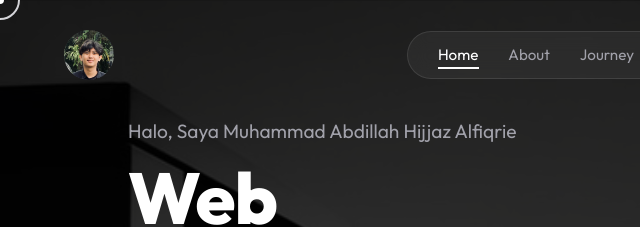
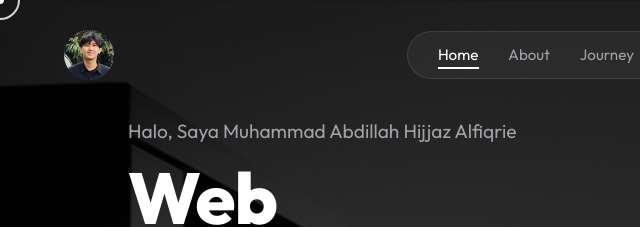
Before and after one commit to hijjazkuykuy-devprob/portfolio-magang, a website built with Vite: page index.html in a window 1280 px wide. Shown: the top 227 px of the page, 0-640 px from the left. Built offline with nearby package versions, Linux system fonts and the light colour scheme.

Commit message:
style: tweak logo-pill object-position

```diff
--- a/style.css
+++ b/style.css
@@ -152,7 +152,7 @@ h1, h2, h3 { line-height: 1.2; }
     width: 100%;
     height: 100%;
     object-fit: cover;
-    object-position: center top;
+    object-position: center 25%;
 }
 
 .nav-pill {
```
